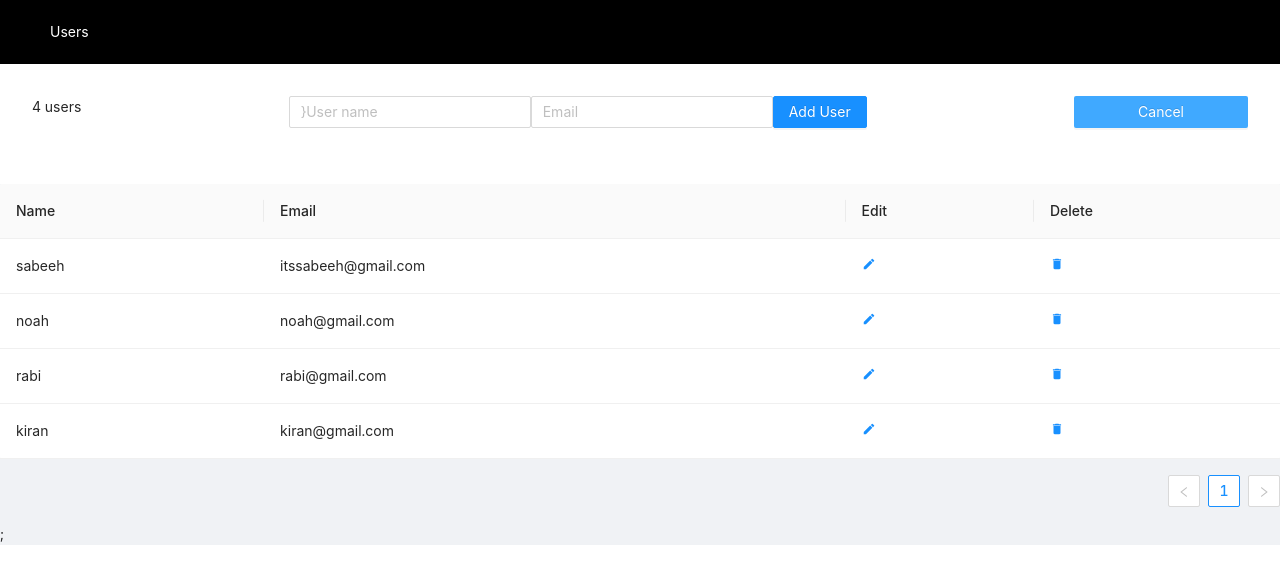
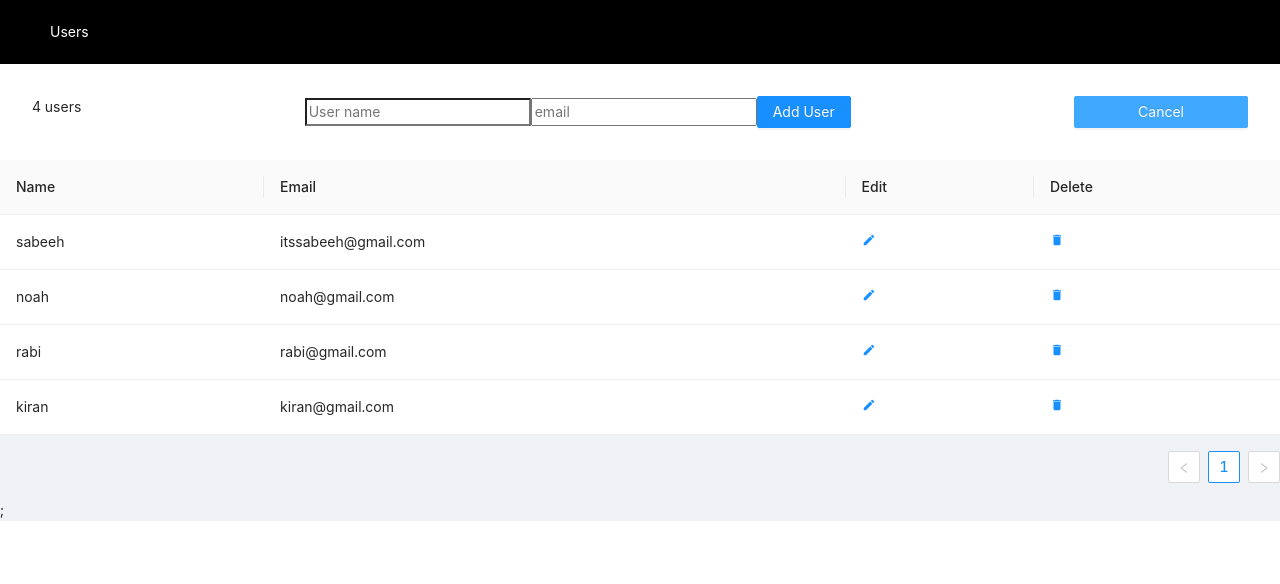
Before and after one commit to itssabeeh/userlist, a Next.js app: page / in a window 1280 px wide. Both pictures are taken after a click on the button "Add User". Shown: the top 584 px of the page. Built offline with nearby package versions, Linux system fonts and the light colour scheme.

Commit message:
completed functionality

```diff
--- a/componets/AddUser.js
+++ b/componets/AddUser.js
@@ -1,41 +1,45 @@
 import { useState } from 'react';
 import AddUserStyle from '../styles/AddUser.module.css';
-import { Form, Input, Button } from 'antd';
+import { Button } from 'antd';
 
-const AddUser = ({ length, handleAdd }) => {
-  const [isModalOpen, setIsModalOpan] = useState(false);
-  const addUser = () => {
-    setIsModalOpan(!isModalOpen);
-  };
-  const onFinish = (e) => {
-    const newUser = {
-      key: new Date().getTime().toString(),
-      name: e.username,
-      email: e.email,
-    };
-    handleAdd(newUser);
-  };
+const AddUser = ({
+  length,
+  user,
+  handleChange,
+  handleSubmit,
+  isModalOpen,
+  handleModal,
+  isEdit,
+}) => {
   return (
     <>
       <div className={AddUserStyle.adduserContainer}>
         <section>{length} users</section>
         {isModalOpen && (
-          <Form className={AddUserStyle.userForm} onFinish={onFinish}>
-            <Form.Item name="username">
-              <Input placeholder="}User name"></Input>
-            </Form.Item>
-            <Form.Item name="email">
-              <Input placeholder="Email"></Input>
-            </Form.Item>
-            <Form.Item>
-              <Button type="primary" htmlType="submit">
-                Add User
-              </Button>
-            </Form.Item>
-          </Form>
+          <form onSubmit={handleSubmit}>
+            <input
+              required
+              type="text"
+              placeholder="User name"
+              name="name"
+              value={user.name}
+              onChange={handleChange}
+            ></input>
+            <input
+              required
+              type="email"
+              placeholder="email"
+              name="email"
+              value={user.email}
+              onChange={handleChange}
+            ></input>
+            <Button type="primary" htmlType="submit">
+              {isEdit ? 'Edit' : 'Add User'}
+            </Button>
+          </form>
         )}
         <Button
-          onClick={addUser}
+          onClick={handleModal}
           className={AddUserStyle.addButton}
           type="primary"
         >
--- a/componets/Modal.js
+++ /dev/null
@@ -1,28 +0,0 @@
-import ModalStyle from '../styles/Modal.module.css';
-import { Form, Input, Button } from 'antd';
-
-const Modal = () => {
-  const handleFormSubmit = (e) => {
-    e.preventDefault();
-    console.log('hello');
-  };
-  return (
-    <div className={ModalStyle.modalContainer}>
-      <Form className={ModalStyle.modalForm}>
-        <Form.Item name="username">
-          <Input placeholder="User name"></Input>
-        </Form.Item>
-        <Form.Item name="email">
-          <Input placeholder="Email"></Input>
-        </Form.Item>
-        <Form.Item>
-          <Button type="primary" htmlType="submit">
-            Add User
-          </Button>
-        </Form.Item>
-      </Form>
-    </div>
-  );
-};
-
-export default Modal;
--- a/pages/index.js
+++ b/pages/index.js
@@ -1,16 +1,47 @@
 import { useEffect, useState } from 'react';
 import { Table, Row, Col } from 'antd';
 import { MdModeEdit, MdDelete } from 'react-icons/md';
-import Modal from '../componets/Modal';
 import AddUser from '../componets/AddUser';
 const index = () => {
+  const [user, setUser] = useState({
+    name: '',
+    email: '',
+  });
   const [users, setUsers] = useState([]);
+  const [isEdit, setIsEdit] = useState(false);
+  const [editId, setEditId] = useState();
+  const [isModalOpen, setIsModalOpan] = useState(false);
+  const handleModal = () => {
+    if (isEdit && isModalOpen) {
+      setEditId(null);
+      setIsEdit(false);
+      setUser({ ...user, name: '', email: '' });
+    }
+    setIsModalOpan(!isModalOpen);
+  };
+
   const handleDelete = (record) => {
     setUsers(users.filter((user) => user.key != record.key));
   };
-  const handleEdit = (record) => {};
-  const handleAdd = (newUser) => {
-    setUsers([...users, newUser]);
+  const handleChange = (e) => {
+    setUser({ ...user, [e.target.name]: [e.target.value] });
+  };
+  const handleSubmit = (e) => {
+    e.preventDefault();
+    if (isEdit) {
+      setUsers(
+        users.map((person) => {
+          if (person.key === editId) {
+            return { ...person, name: user.name, email: user.email };
+          }
+          return person;
+        })
+      );
+      handleModal();
+    } else {
+      setUsers([...users, user]);
+    }
+    setUser({ ...user, name: '', email: '' });
   };
   const data = [
     { key: '1', name: 'sabeeh', email: 'itssabeeh@gmail.com' },
@@ -33,7 +64,14 @@ const index = () => {
       title: 'Edit',
       key: 'edit',
       render: (record) => (
-        <a onClick={() => handleEdit(record)}>
+        <a
+          onClick={() => {
+            setIsEdit(true);
+            setUser({ ...user, name: record.name, email: record.email });
+            setIsModalOpan(true);
+            setEditId(record.key);
+          }}
+        >
           <MdModeEdit />
         </a>
       ),
@@ -53,7 +91,15 @@ const index = () => {
   }, []);
   return (
     <div>
-      <AddUser length={users.length} handleAdd={handleAdd} />
+      <AddUser
+        length={users.length}
+        handleSubmit={handleSubmit}
+        handleChange={handleChange}
+        user={user}
+        handleModal={handleModal}
+        isModalOpen={isModalOpen}
+        isEdit={isEdit}
+      />
       <Table dataSource={users} columns={columns} />;
     </div>
   );
```
